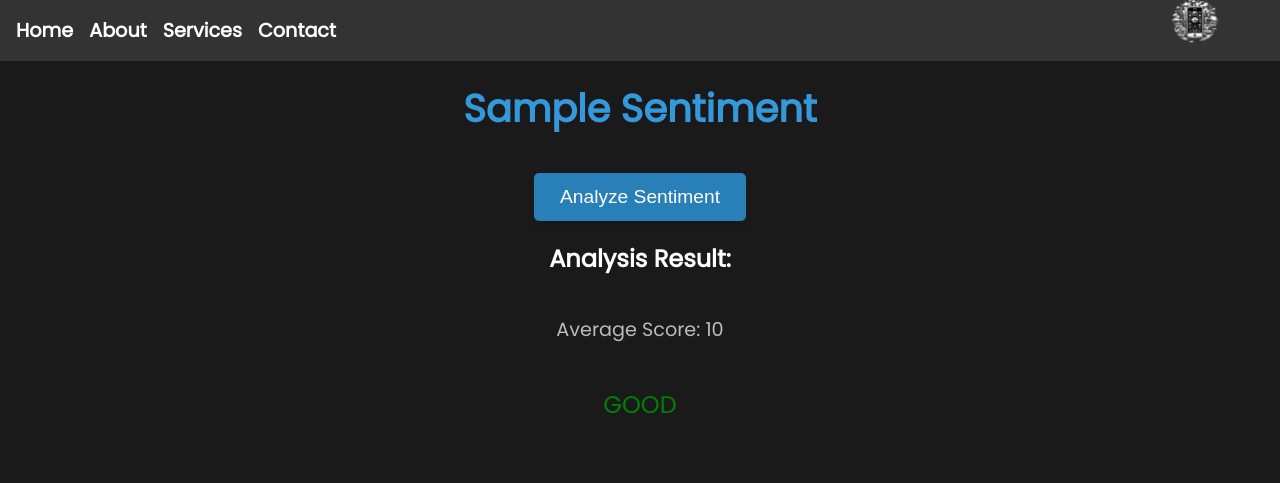
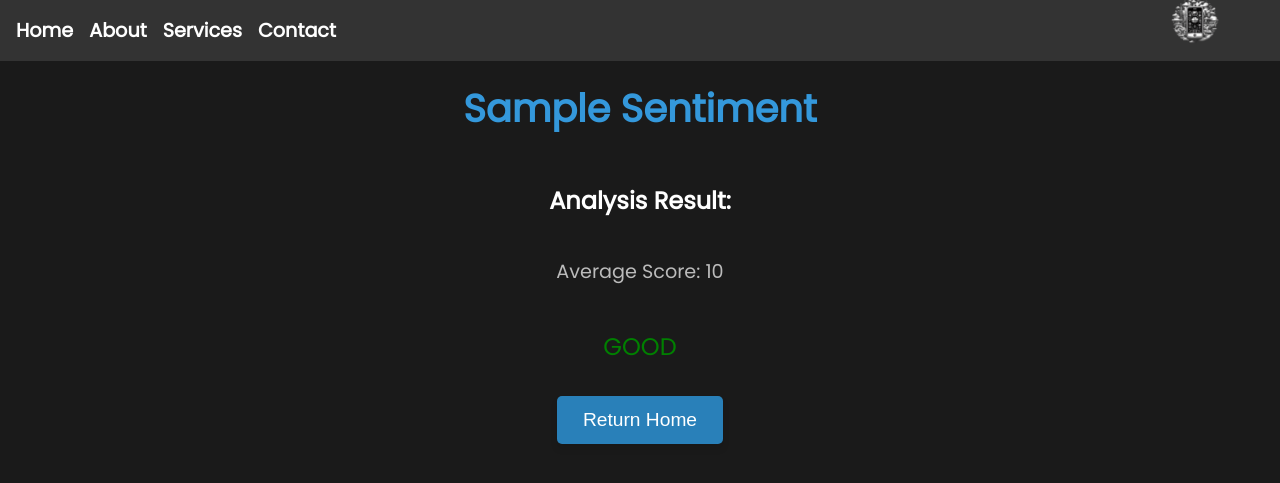
Before and after one commit to carsondrobe/nba-sentiment, a Django app: template sentiment/templates/sentiment/sentiment_analysis.html in a window 1280 px wide. Shown: the top 483 px of the page. Run offline with Django 5.2, Linux system fonts and the light colour scheme; the template is opened without the code that fills it: most values are stand-ins (such as "Sample title", 1, 10 or a date in 2020).

Commit message:
updated UI

```diff
--- a/sentiment/templates/sentiment/home.html
+++ b/sentiment/templates/sentiment/home.html
@@ -143,6 +143,10 @@
             height: 50px;
             /* Adjust as needed */
         }
+
+        #analyzeSentimentForm {
+            margin-top: 1%;
+        }
     </style>
     <script>
         // Get the current path
@@ -197,8 +201,6 @@
         </li>
         {% endfor %}
     </ul>
-    {% else %}
-    <p>No teams found.</p>
     {% endif %}
 
 
--- a/sentiment/templates/sentiment/sentiment_analysis.html
+++ b/sentiment/templates/sentiment/sentiment_analysis.html
@@ -158,19 +158,19 @@
     </nav>
     <h1>{{ selected_team }} Sentiment</h1>
 
-    <form method="post" action="{% url 'analyze_sentiment' %}">
-        {% csrf_token %}
-        <button type="submit">Analyze Sentiment</button>
-    </form>
-
     <h2>Analysis Result:</h2>
     <p>Average Score: {{ avg_compound_score }}</p>
     {% if avg_compound_score > 0.2 %}
     <p style="font-size: 24px; color: green;">GOOD</p>
-    {% elif avg_compound_score < 0.1 %} <p style="font-size: 24px; color: red;">BAD</p>
+    {% elif avg_compound_score < 0.15 %} <p style="font-size: 24px; color: red;">BAD</p>
         {% else %}
         <p style="font-size: 24px; color: blue;">NEUTRAL</p>
         {% endif %}
+
+        <form method="post" action="{% url 'home' %}">
+            {% csrf_token %}
+            <button type="submit">Return Home</button>
+        </form>
 </body>
 
 </html>
```
